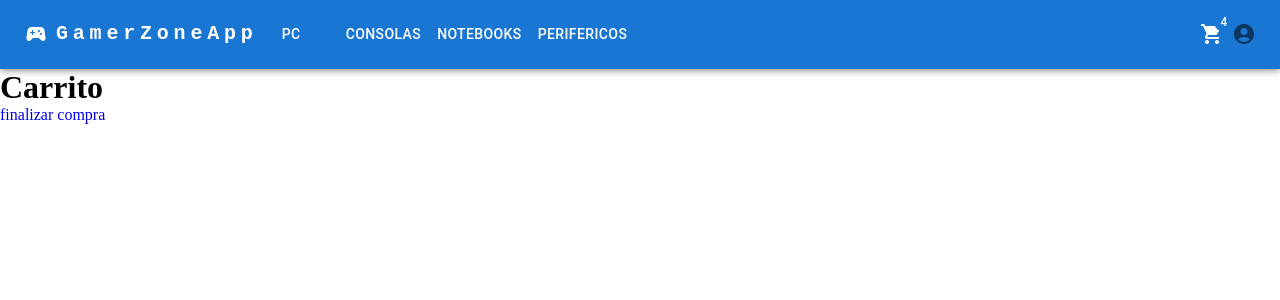
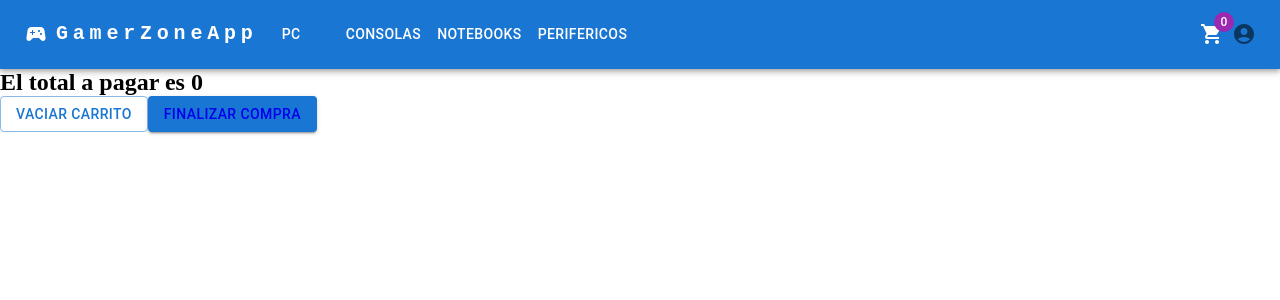
Before and after one commit to AntonioMelino/GamerZoneApp, a React (Vite) app: page /cart in a window 1280 px wide. Shown: the top 300 px of the page. Built offline with nearby package versions, Linux system fonts and the light colour scheme.

Commit message:
Se agrego la funcionalidad del carrito

```diff
--- a/src/App.jsx
+++ b/src/App.jsx
@@ -6,6 +6,7 @@ import Chekout from "./components/pages/checkout/Chekout";
 
 import { BrowserRouter , Routes , Route } from "react-router"
 import PageNotFound from "./components/pages/pageNotFound/PageNotFound";
+import CartContextProvider from "./context/CartContext";
 
 function App() {
 
@@ -13,7 +14,8 @@ function App() {
   return (
 
     <BrowserRouter>
-      <NavBar/>
+      <CartContextProvider>
+        <NavBar/>
         <Routes>
           <Route path="/" element={<ItemListContainer/>}/>
           <Route path="/category/:name" element={<ItemListContainer/>}/>
@@ -22,6 +24,7 @@ function App() {
           <Route path="/checkout" element={<Chekout/>}/>
           <Route path="*" element={<PageNotFound/>}/>
         </Routes>
+      </CartContextProvider>
     </BrowserRouter>
 
 
--- a/src/components/common/cartWidget/CartWidget.jsx
+++ b/src/components/common/cartWidget/CartWidget.jsx
@@ -1,11 +1,16 @@
 import CartIcon from '@mui/icons-material/ShoppingCart';
 import { Badge } from '@mui/material';
+import { useContext } from 'react';
+import { CartContext } from '../../../context/CartContext';
 
 const CartWidget = () => {
+  const {getTotalQuantity} = useContext(CartContext);
+  const total = getTotalQuantity()
+
   return (
     <div>
 
-        <Badge badgeContent={4} color="primary" showZero={true}>
+        <Badge badgeContent={total} color="secondary" showZero={true}>
           <CartIcon/>
         </Badge>
 
--- a/src/components/common/counter/Counter.jsx
+++ b/src/components/common/counter/Counter.jsx
@@ -1,8 +1,10 @@
-import { useState } from "react"
+import { useContext, useState } from "react"
+import { CartContext } from "../../../context/CartContext";
 
 const Counter = ({item}) => {
 
     const [contador, setContador] = useState(1);
+    const {addToCart} = useContext(CartContext);
 
     const sumar = () => {
         if(contador < item.stock){
@@ -21,7 +23,8 @@ const Counter = ({item}) => {
     };
 
     const onAdd = () => {
-        console.log("agregar al carrito");
+        let objetoParaElCarrito = {...item, quantity: contador};
+        addToCart(objetoParaElCarrito);
     }
 
   return (
--- a/src/components/pages/cart/Cart.jsx
+++ b/src/components/pages/cart/Cart.jsx
@@ -1,12 +1,39 @@
 import { Link } from "react-router";
+import { Button } from "@mui/material";
+import { useContext } from "react";
+import { CartContext } from "../../../context/CartContext";
 
 const Cart = () => {
+  const {resetCart, cart, removeById, getTotalAmount} = useContext(CartContext);
+
+  let total = getTotalAmount()
+
   return (
     <div>
 
-    <h1>Carrito</h1>
+      {cart.map((elemento) =>{
+        return (
+          <div key={elemento.id} style={{margin: "10px", width: "200px", border: "2px solid black"}}>
+            <h2>{elemento.title}</h2>
+            <h2>Cantidad: {elemento.quantity}</h2>
+            <h2>Precio: {elemento.price}</h2>
+            <Button variant="text" onClick={()=>removeById(elemento.id)}>
+              Eliminar</Button>
+          </div>
+        );
+      })}
 
-    <Link to="/checkout">finalizar compra</Link>
+      <h2>
+        El total a pagar es {total}
+      </h2>
+
+    <Button variant="outlined" onClick={resetCart}>
+      Vaciar carrito
+    </Button>
+
+    <Button variant="contained">
+      <Link to="/checkout">finalizar compra</Link>
+    </Button>
 
     </div>
   )
--- /dev/null
+++ b/src/context/CartContext.jsx
@@ -0,0 +1,51 @@
+import { createContext, useState } from "react";
+
+export const CartContext = createContext()
+
+const CartContextProvider = ({children}) => {
+
+    const [cart, setCart] = useState([]);
+    console.log(cart);
+
+    const addToCart = (product) => {
+        setCart([...cart, product])};
+
+    const removeById = (id) => {
+        console.log(id);
+        const newArray = cart.filter( (elemento) => elemento.id !== id);
+        setCart(newArray);
+    };
+
+    const resetCart = () => {
+        setCart([])
+    };
+
+    const getTotalAmount = () => {
+        let total = cart.reduce( (acc, elemento)=> {
+            return acc + (elemento.quantity * elemento.price)
+        } , 0)
+        return total;
+    };
+
+    const getTotalQuantity = () => {
+        let total = cart.reduce( (acc, elemento)=> {
+            return acc + elemento.quantity
+        } , 0)
+        return total;
+    };
+
+    let data = {
+        cart,
+        addToCart,
+        removeById,
+        resetCart,
+        getTotalAmount,
+        getTotalQuantity,
+    }
+
+  return (
+    <CartContext.Provider value={data}>{children}</CartContext.Provider>
+  )
+}
+
+export default CartContextProvider
```
